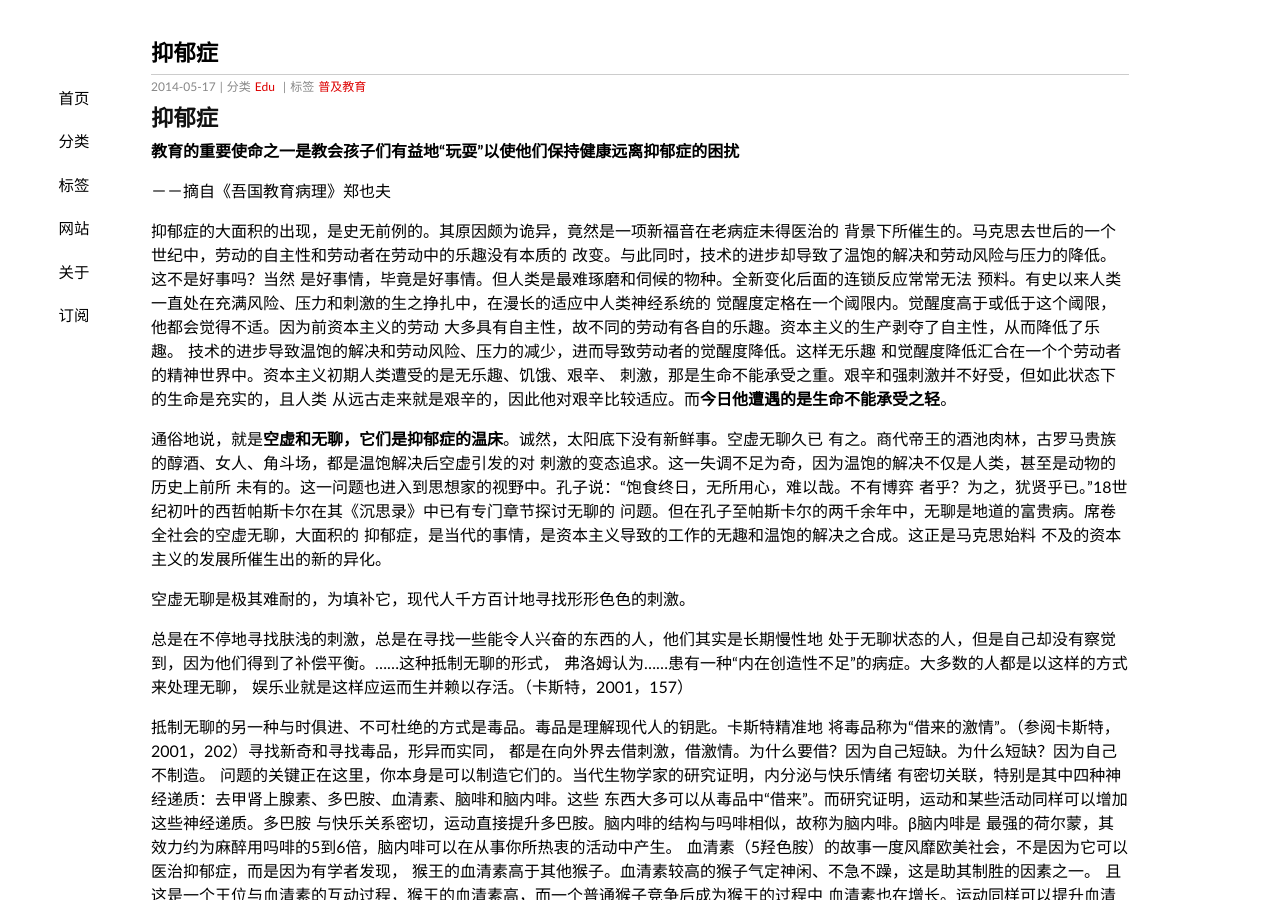
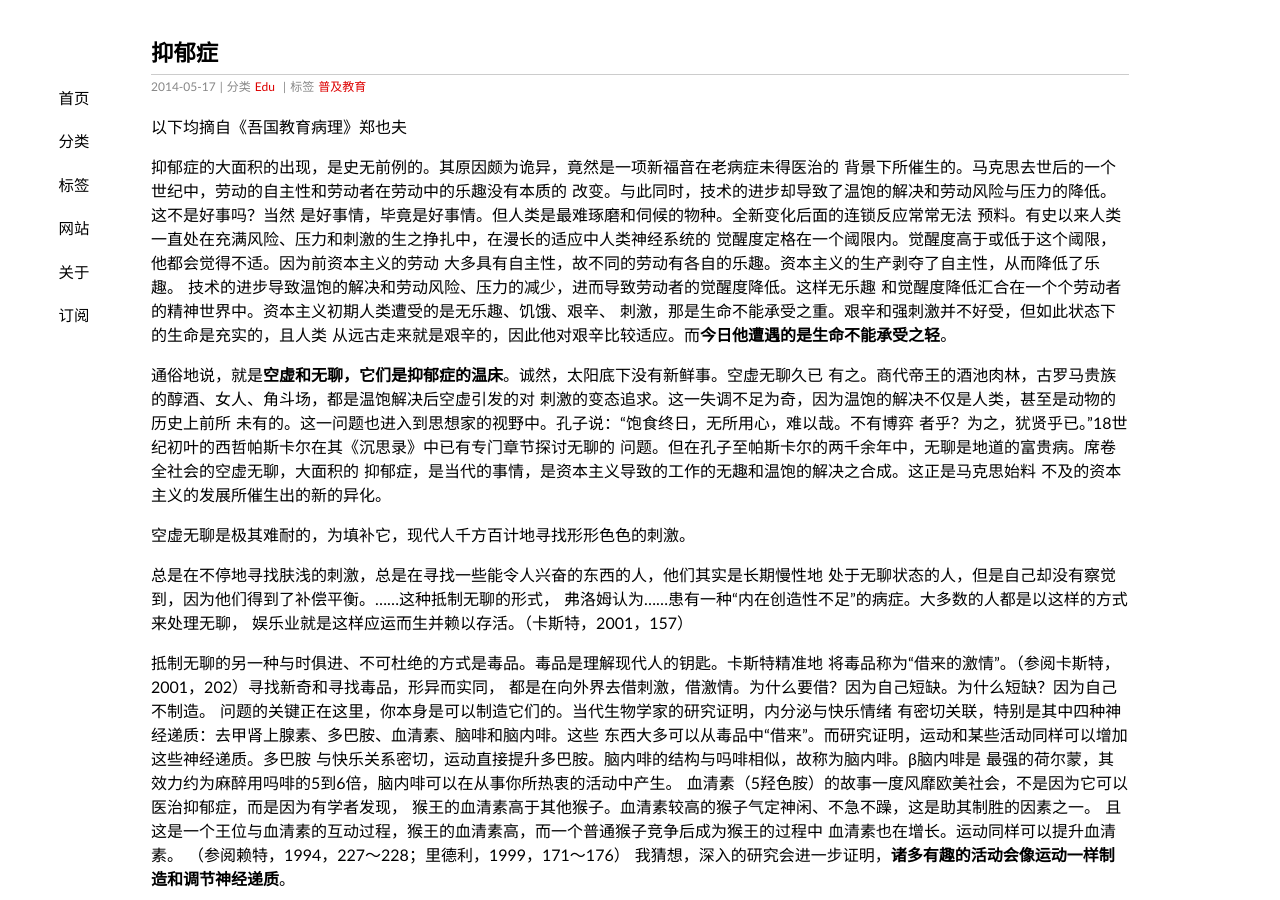
Before and after one commit to ccpaging/ccpaging.github.io, a Jekyll site: the page built from _posts/2014-05-17-Depression.md, in a window 1280 px wide and 900 px high. Built offline with Jekyll 4.4.1, drawn with Linux system fonts in a browser that asks for light colours; comment, search, counter and statistics services are not loaded.

Commit message:
New post

```diff
--- a/_posts/2014-05-17-Depression.md
+++ b/_posts/2014-05-17-Depression.md
@@ -7,11 +7,7 @@ tags: 普及教育
 mathjax: false
 ---
 
-## 抑郁症
-
-**教育的重要使命之一是教会孩子们有益地“玩耍”以使他们保持健康远离抑郁症的困扰**
-
-－－摘自《吾国教育病理》郑也夫
+以下均摘自《吾国教育病理》郑也夫
 
 抑郁症的大面积的出现，是史无前例的。其原因颇为诡异，竟然是一项新福音在老病症未得医治的
 背景下所催生的。马克思去世后的一个世纪中，劳动的自主性和劳动者在劳动中的乐趣没有本质的
```
